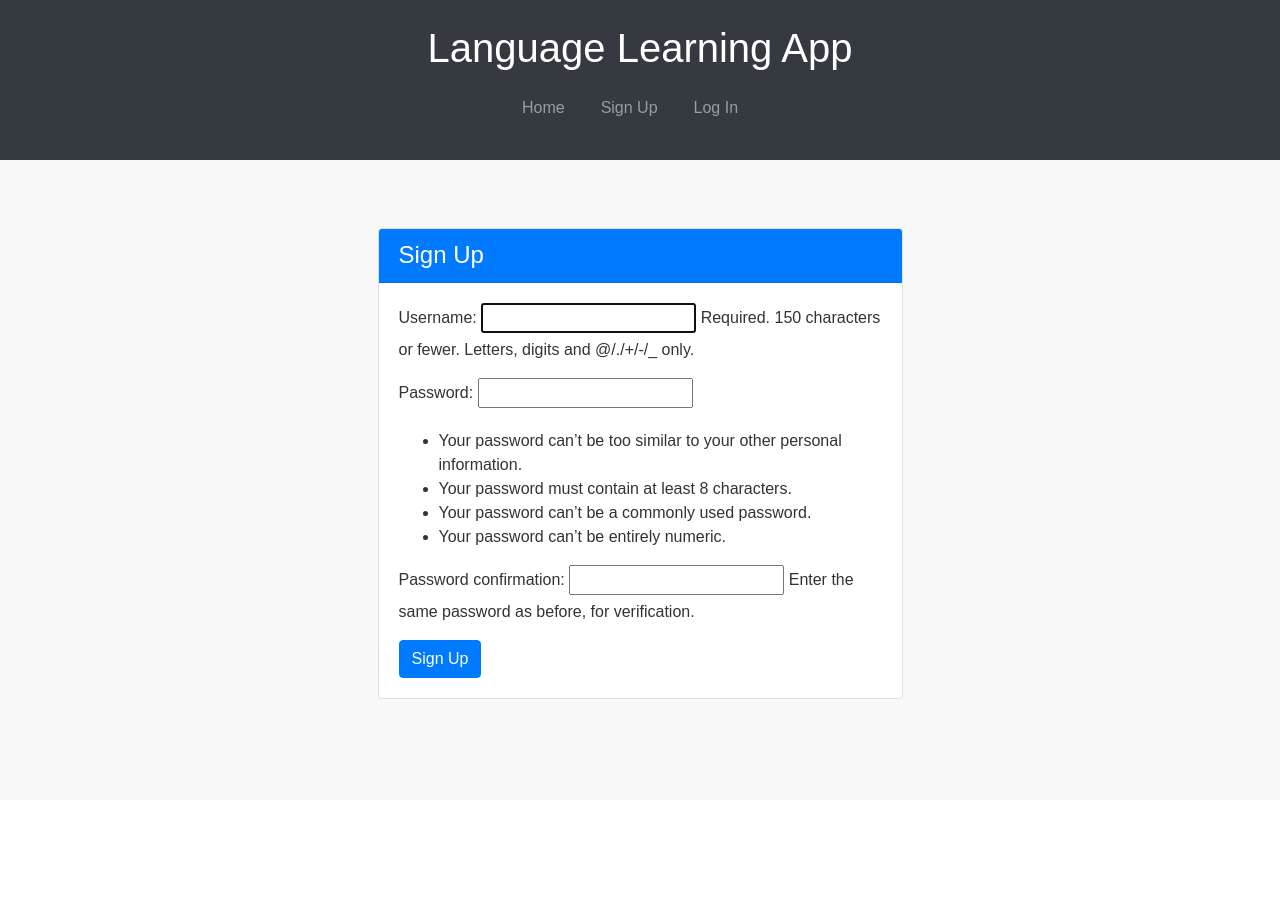
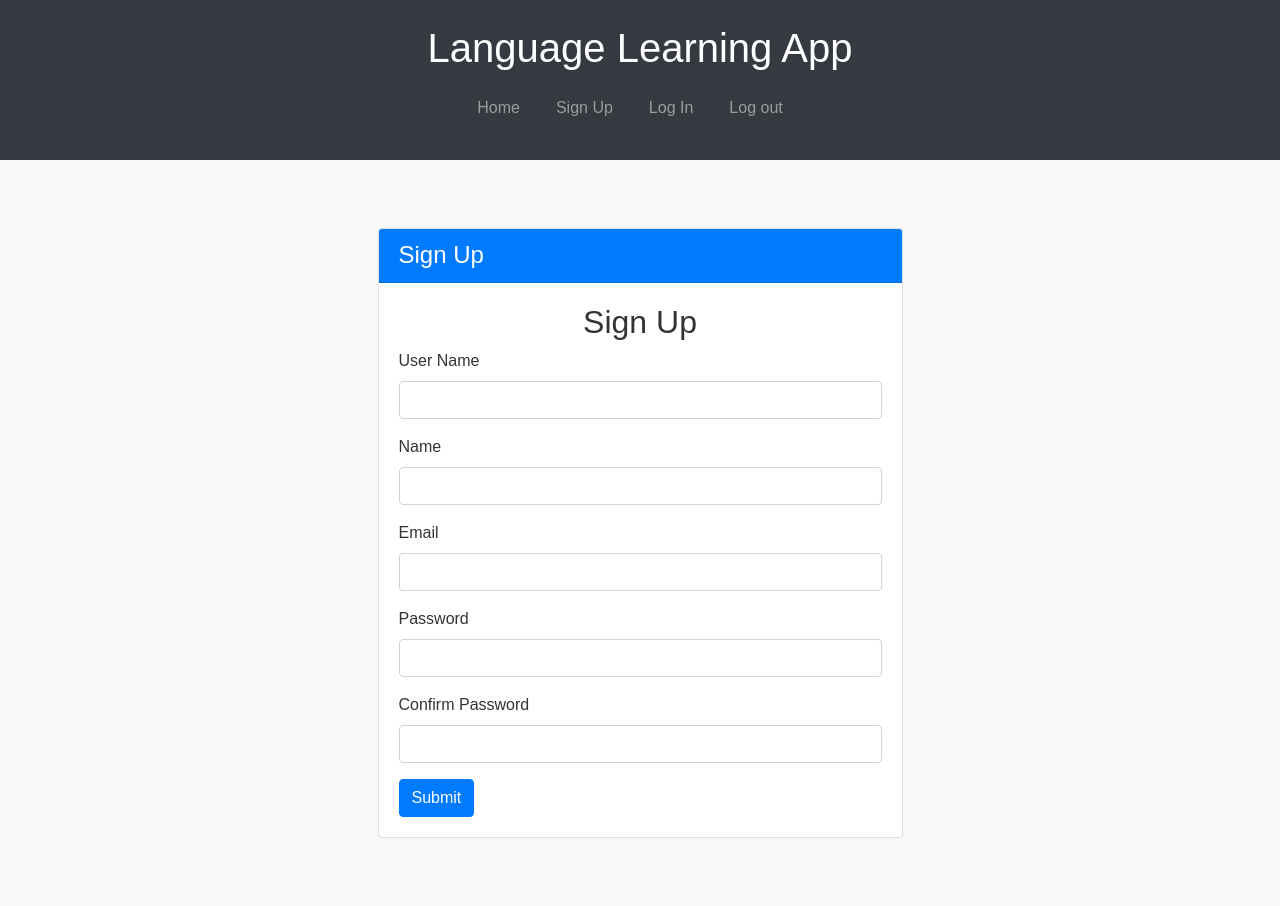
Before and after one commit to TanishaPanwarr/language_app., a Django app: page /signup in a window 1280 px wide. Before the commit the page ends 699 px from the top, so only its background shows below. Run offline with Django 4.2, Linux system fonts and the light colour scheme; some libraries are stand-ins or nearby versions.

Commit message:
first commit

```diff
--- a/home/forms.py
+++ b/home/forms.py
@@ -1,6 +1,9 @@
 # language_app/forms.py
 from django.contrib.auth.forms import UserCreationForm
 from django.contrib.auth.models import User
+from django import forms
+from django.db.models import fields
+from .models import UserProfile,Lesson,Language,LessonTag,UserLanguage
 class SignUpForm(UserCreationForm):
     class Meta:
         model = User
@@ -13,3 +16,41 @@ class LoginForm(AuthenticationForm):
     class Meta:
         model = User  # Assuming User model is imported
         fields = ['username', 'password']
+
+class UserProfileForm(forms.ModelForm):
+    class Meta:
+        model = UserProfile
+        fields = ['fullName', 'language_level', 'completed_lessons', 'favorite_language']
+class LessonForm(forms.ModelForm):
+    class Meta:
+        model = Lesson
+        fields = ['title', 'content', 'difficulty', 'tags']
+
+    # You can customize the form further based on your requirements
+    title = forms.CharField(widget=forms.TextInput(attrs={'placeholder': 'Enter the lesson title'}))
+    content = forms.CharField(widget=forms.Textarea(attrs={'placeholder': 'Enter the lesson content'}))
+
+    # You can add custom validation or widgets if needed
+    # For example, you can use a dropdown list for difficulty selection
+    difficulty = forms.ChoiceField(choices=Lesson.difficulty_choices)
+    tags = forms.ModelMultipleChoiceField(queryset=LessonTag.objects.all(), widget=forms.CheckboxSelectMultiple)
+class LanguageForm(forms.ModelForm):
+    class Meta:
+        model = UserLanguage
+        fields = ['language','user']
+
+class FavoriteLanguageForm(forms.ModelForm):
+    class Meta:
+        model = Language
+        fields = ['name']
+
+from .models import LessonTag
+
+class LessonTagForm(forms.ModelForm):
+    class Meta:
+        model = LessonTag
+        fields = ['name']
+
+    # You can add custom validation or widgets if needed
+    # For example, you can add a placeholder to the name field
+    name = forms.CharField(widget=forms.TextInput(attrs={'placeholder': 'Enter tag name'}))
--- a/home/urls.py
+++ b/home/urls.py
@@ -5,10 +5,15 @@ urlpatterns = [
     path('',views.index,name="index"),
     path('signup',views.signup, name='signup'),
     path('login/', views.login, name='login'),
+    path('logout/', views.logout, name='logout'),
     path('dashboard/',views.dashboard, name='dashboard'),
+    path('UserProfile/',views.UserProfile, name='Userprofile'),
     path('lesson/<int:lesson_id>/', views.lesson_detail, name='lesson_detail'),
     path('community/',views.community_posts, name='community_posts'),
     path('community/create/',views.create_community_post, name='create_community_post'),
-
-
+    path('update-profile/', views.update_profile, name='update_profile'),
+    path('create_lesson/', views.create_lesson, name='create_lesson'),
+    path('select_favorite_language/',views.select_favorite_language, name='select_favorite_language'),
+    path('create_lesson_tag/', views.create_lesson_tag, name='create_lesson_tag'),
+    path('language/', views.language, name='language'),
 ]
--- a/home/views.py
+++ b/home/views.py
@@ -3,15 +3,20 @@ from django.shortcuts import render
 from .models import UserProfile, Lesson, Language, UserLanguage, CommunityPost
 from django.contrib.auth.views import LoginView
 from .models import Lesson
+from .forms import FavoriteLanguageForm,LessonTagForm,LanguageForm
 from django.shortcuts import render, redirect
 from django.contrib.auth import login as auth_login
 from django.contrib.auth.forms import UserCreationForm, AuthenticationForm
 from django.shortcuts import render, get_object_or_404
 from django.contrib.auth import login, authenticate
-from django.contrib.auth.models import User
 from django.shortcuts import render, redirect
 from .forms import SignUpForm
+from django.contrib import messages
+from django.contrib.auth.models import User
+from django.contrib import auth
 from .models import UserProfile
+from django.urls import reverse
+
 def index(request):
 
     return render(request, 'index.html')
@@ -38,6 +43,42 @@ def community_posts(request):
     posts = CommunityPost.objects.all()
     return render(request, 'community_posts.html', {'posts': posts})
 
+from .forms import UserProfileForm
+
+
+def update_profile(request):
+    user_profile = UserProfile.objects.get(user=request.user)
+
+    if request.method == 'POST':
+        form = UserProfileForm(request.POST, instance=user_profile)
+        if form.is_valid():
+            form.save()
+            return redirect('index')  # Redirect to the index page after successful form submission
+    else:
+        form = UserProfileForm(instance=user_profile)
+
+    context = {
+        'form': form,
+    }
+
+    return render(request, 'update_profile.html', context)
+from .forms import LessonForm
+
+def create_lesson(request):
+    if request.method == 'POST':
+        form = LessonForm(request.POST)
+        if form.is_valid():
+            lesson = form.save()
+            return redirect('update_profile')# Redirect to the lesson detail page after successful form submission
+
+    else:
+        form = LessonForm()
+
+    context = {
+        'form': form,
+    }
+
+    return render(request, 'create_lesson.html', context)
 def create_community_post(request):
     if request.method == 'POST':
         title = request.POST['title']
@@ -46,32 +87,96 @@ def create_community_post(request):
         CommunityPost.objects.create(user=user, title=title, content=content)
         return redirect('community_posts')
     return render(request, 'create_community_post.html')
-def signup(request):
-    if request.method == 'POST':
-        form = SignUpForm(request.POST)
-        if form.is_valid():
-            user = form.save()
-            # login(request, user, backend='django.contrib.auth.backends.ModelBackend')  # Fix here
-            # return redirect('dashboard')  # Redirect to the dashboard or desired page
-            return render(request, 'login.html', {'form': form})
+from .forms import FavoriteLanguageForm
+from django.shortcuts import render,redirect
+from django.contrib import messages
+from django.contrib.auth.models import User
+from django.contrib import auth
+def index(request):
+    return render(request,"index.html")
+
+
+def login(request):
+    if request.method=="POST":
+        username=request.POST['username']
+        password=request.POST['password']
+        user=auth.authenticate(username=username,password=password)
+        if user is not None:
+              auth.login(request,user)
+              return render (request,'dashboard.html')
+        else:
+            messages.info(request,"successfully")
+            #data=user.objects.all()
+            #return render(request,'home.html',{'da':data})
+            return render(request,'login.html')
     else:
-        form = SignUpForm()
-    return render(request, 'signup.html', {'form': form})
+        return render(request,"login.html")
+def logout(request):
+    auth.logout(request)
+    messages.success(request,"logout succesfully")
+    return render(request,"index.html")
 
-# language_app/views.py
+
+from django.shortcuts import render, redirect
+from django.contrib.auth.models import User
+from django.contrib import auth, messages
+from .models import UserProfile
 def login(request):
     if request.method == 'POST':
-        form = AuthenticationForm(request, data=request.POST)
-        if form.is_valid():
-            user = form.get_user()
-            auth_login(request, user)
-            return redirect('dashboard')  # Redirect to the dashboard or another page
-    else:
-        form = AuthenticationForm()
-    return render(request, 'login.html', {'form': form})
 
-# language_app/views.py
+        user = auth.authenticate(
+            username=request.POST['username'], password=request.POST['password'])
+        if user is not None:
+            user_profile = UserProfile.objects.get(user=user)
+            auth.login(request, user)
+            return redirect('dashboard')
+        else:
+            messages.error(request, 'Invalid credentials')
+            return redirect('login')
+    return render(request, 'login.html')
 
+
+def signup(request):
+    """
+    signup user
+    input: user_type,user_name,password,phone number
+    """
+    if request.method == 'POST':
+        if request.POST['password1'] == request.POST['password2']:
+            try:
+                user = User.objects.get(username=request.POST['username'])
+                if user:
+                    messages.error(request, 'Username already exists!')
+                    return render(request, 'signup.html')
+            except User.DoesNotExist:
+                user = User.objects.create_user(
+                    request.POST['username'], password=request.POST['password1'],
+                    first_name=request.POST['name'],
+                    email=request.POST['email'])
+
+                auth.login(request, user)
+                user_profile = UserProfile.objects.create(
+                    user=request.user)
+                user_profile.fullName = request.POST['name']
+                user_profile.Email= request.POST['email']
+                print(request.FILES)
+                user_profile.save()
+                return redirect('dashboard')
+        else:
+            messages.error(request, 'Passwords should match')
+            return render(request, 'signup.html')
+    return render(request, 'signup.html')
+
+
+def logout(request):
+    """
+    logout user
+    """
+    if request.method == "POST":
+        auth.logout(request)
+        return render(request, 'login.html')
+    auth.logout(request)
+    return render(request, 'login.html')
 
 def lesson_detail(request, lesson_id):
     lesson = get_object_or_404(Lesson, pk=lesson_id)
@@ -81,3 +186,50 @@ def lesson_detail(request, lesson_id):
     user_profile.completed_lessons.add(lesson)
 
     return render(request, 'lesson_detail.html', {'lesson': lesson})
+def create_lesson_tag(request):
+    if request.method == 'POST':
+        form = LessonTagForm(request.POST)
+        if form.is_valid():
+            lesson_tag = form.save()
+            return redirect('create_lesson')  # Redirect to the lesson_tags page after successful form submission
+    else:
+        form = LessonTagForm()
+
+    context = {
+        'form': form,
+    }
+
+    return render(request, 'create_lesson_tag.html', context)
+def language(request):
+    if request.method == 'POST':
+        form = LanguageForm(request.POST)
+        if form.is_valid():
+            language = form.save()
+            return redirect('dashboard')  # Redirect to the lesson_tags page after successful form submission
+    else:
+        form = LanguageForm()
+
+    context = {
+        'form': form,
+    }
+
+    return render(request, 'language.html', context)
+
+from .forms import FavoriteLanguageForm
+
+def select_favorite_language(request):
+    if request.method == 'POST':
+        form = FavoriteLanguageForm(request.POST)
+        if form.is_valid():
+            user_language = form.save(commit=False)
+            user_language.user = request.user
+            user_language.save()
+            return redirect('index')  # Redirect to the index page after successful form submission
+    else:
+        form = FavoriteLanguageForm()
+
+    context = {
+        'form': form,
+    }
+
+    return render(request, 'select_favorite_language.html', context)
--- a/templates/base.html
+++ b/templates/base.html
@@ -22,6 +22,7 @@
                 <li class="nav-item"><a class="nav-link" href="{% url 'index' %}">Home</a></li>
                 <li class="nav-item"><a class="nav-link" href="{% url 'signup' %}">Sign Up</a></li>
                 <li class="nav-item"><a class="nav-link" href="{% url 'login' %}">Log In</a></li>
+                <li class="nav-item"><a class="nav-link" href="{% url 'logout' %}">Log out</a></li>
             </ul>
         </nav>
     </header>
--- a/templates/index.html
+++ b/templates/index.html
@@ -15,6 +15,7 @@
     <ul class="list-unstyled">
       <li><a class="btn btn-primary" href="{% url 'signup' %}">Sign Up</a></li><br>
       <li><a class="btn btn-outline-primary" href="{% url 'login' %}">Log In</a></li>
+      <li><a class="btn btn-outline-primary" href="{% url 'logout' %}">Log out</a></li>
     </ul>
   </section>
 
--- a/templates/lesson_detail.html
+++ b/templates/lesson_detail.html
@@ -16,4 +16,5 @@
       </div>
     </div>
   </section>
+  <li><a href="{% url 'select_favorite_language' %}">Select Favorite Language</a></li>
 {% endblock %}
--- a/templates/signup.html
+++ b/templates/signup.html
@@ -13,11 +13,38 @@
             <h4 class="mb-0">Sign Up</h4>
           </div>
           <div class="card-body">
-            <form method="post" action="{% url 'signup' %}">
+            {% comment %} <form method="post" action="{% url 'signup' %}">
               {% csrf_token %}
               {{ form.as_p }}
               <button type="submit" class="btn btn-primary">Sign Up</button>
-            </form>
+            </form> {% endcomment %}
+            <form method="post" action="{% url 'signup' %}" enctype="multipart/form-data">
+              {% csrf_token %}
+              <h2 class="text-center">Sign Up</h2>
+              <div class="form-group">
+                  <label for="username">User Name</label>
+                  <input type="text" class="form-control" id="username" aria-describedby="emailHelp" name="username">
+              </div>
+              <div class="form-group">
+                  <label for="username">Name</label>
+                  <input type="text" class="form-control" id="name" aria-describedby="emailHelp" name="name">
+              </div>
+              <div class="form-group">
+                <label for="email">Email</label>
+                <input type="email" class="form-control" id="email" aria-describedby="emailHelp" name="email">
+            </div>
+              <div class="form-group">
+                  <label for="exampleInputPassword1">Password</label>
+                  <input type="password" class="form-control" id="exampleInputPassword1" name="password1">
+              </div>
+              <div class="form-group">
+                  <label for="exampleInputPassword2"> Confirm Password</label>
+                  <input type="password" name="password2" class="form-control" id="exampleInputPassword2">
+              </div>
+              <div class="form-group">
+              </div>
+              <button type="submit" class="btn btn-primary">Submit</button>
+          </form>
           </div>
         </div>
       </div>
```
Also changed, not shown: home/models.py (+7 -1 lines), templates/create_lesson.html (added, +27 -0 lines), templates/create_lesson_tag.html (added, +12 -0 lines), templates/dashboard.html (+7 -1 lines), templates/index22.html (deleted, +0 -69 lines), templates/language.html (added, +12 -0 lines), templates/login.html (+23 -12 lines), templates/select_favorite_language.html (added, +12 -0 lines), templates/update_profile.html (added, +27 -0 lines), db.sqlite3, home/migrations/0002_userprofile_fullname_userprofile_password.py (added), home/migrations/0003_userprofile_email.py (added).
